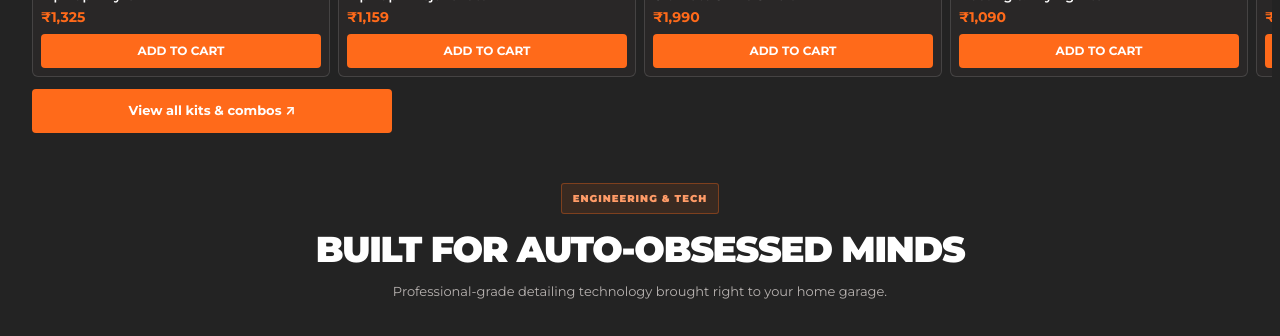
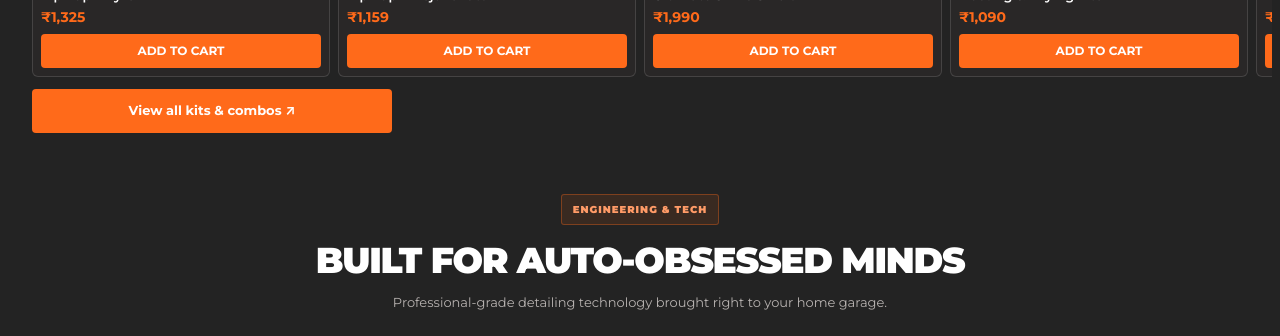
Before and after one commit to aniket544/car101, a React (Vite) app: page / in a window 1280 px wide. Shown: the part 2900-3236 px from the top of the page. Built offline with nearby package versions, Linux system fonts and the light colour scheme; grey boxes are pictures that could not be loaded.

Commit message:
update you may like it5

```diff
--- a/src/index.css
+++ b/src/index.css
@@ -712,13 +712,14 @@ color: #fff;
 .section-padded {
   width: min(100% - 48px, var(--page-width));
   margin: 0 auto;
-  padding: 50px 0;
+  padding: 50px 1px;
 }
 
 .section-title {
   max-width: 700px;
-  margin: 0 auto 34px;
+  margin: 1px auto 34px;
   text-align: center;
+  padding-top:10px ;
 }
 
 .tag {
```
